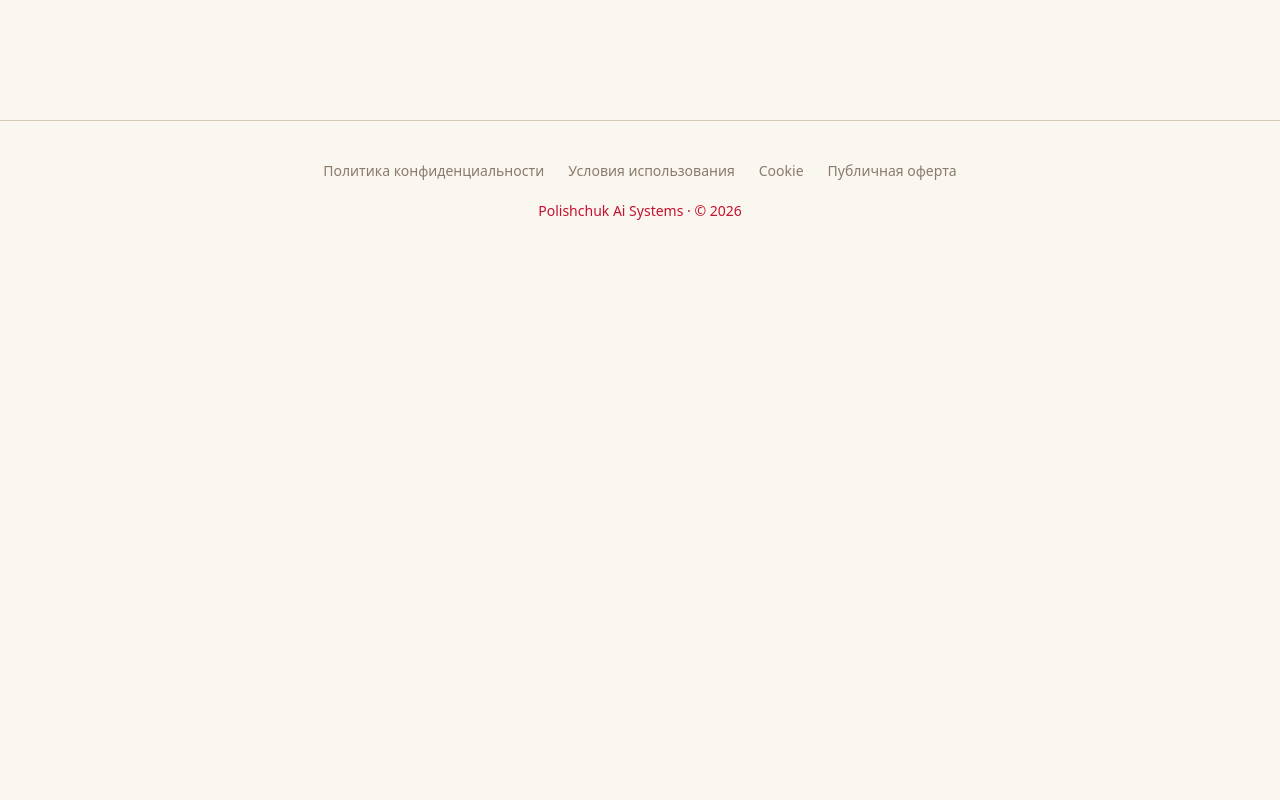
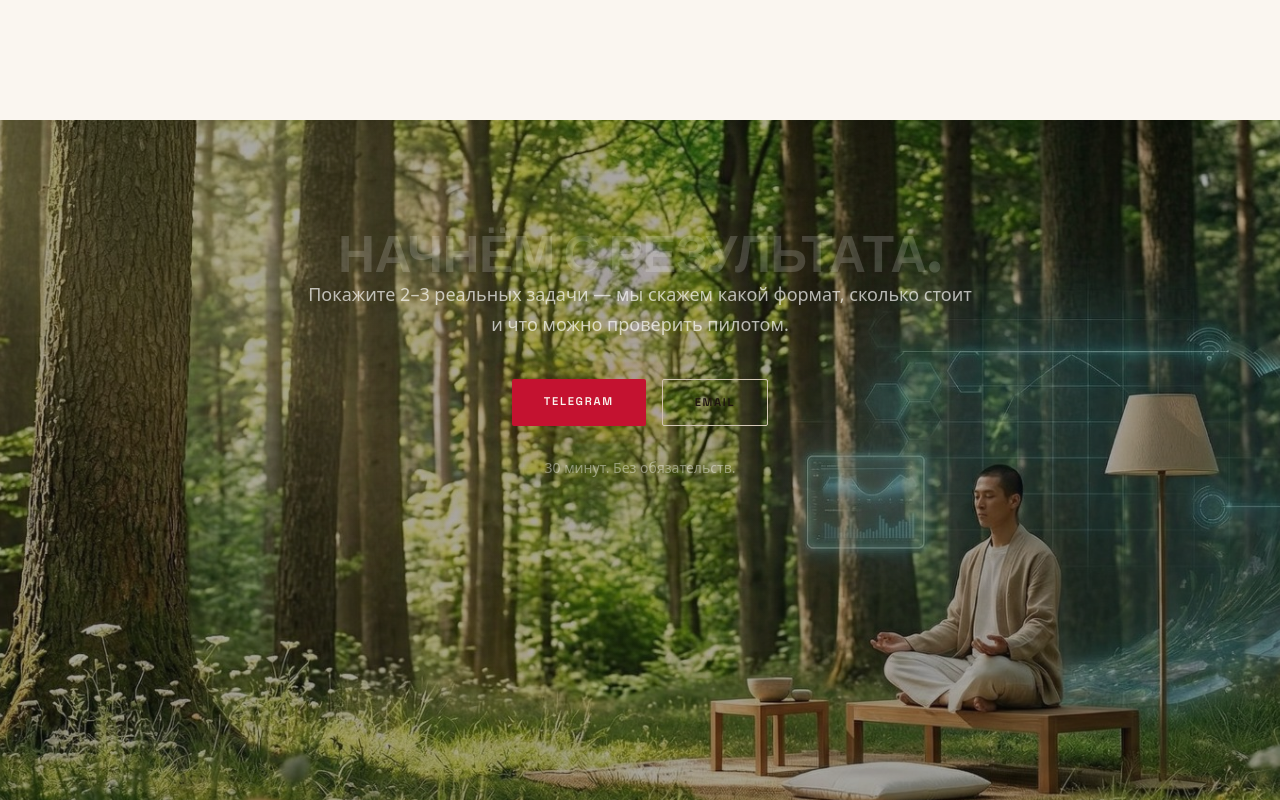
Before and after one commit to artemdali21-ship-it/ps-landing, a Next.js app: page / in a window 1280 px wide. Shown: the part 9480-10280 px from the top of the page. Before the commit the page ends 9741 px from the top, so only its background shows below. Built offline with nearby package versions, Linux system fonts and the light colour scheme; a web font is replaced by a local one.

Commit message:
fix: restore static final screen, remove FinalOverlay from sticky zone

```diff
--- a/app/page.tsx
+++ b/app/page.tsx
@@ -300,13 +300,26 @@ export default function Home() {
             <Process />
           </SectionOverlay>
 
-          {/* Scene 6 → FinalCTA: 87%→ stays */}
-          <FinalOverlay p={p} enter={0.87} show={0.93}>
-            <div id="cta">
-              <FinalCTA />
-            </div>
-          </FinalOverlay>
+        </div>
+      </div>
 
+      {/* ── Static final screen — forest + FinalCTA ──────────────────────────── */}
+      <div
+        id="cta"
+        style={{
+          position: "relative",
+          minHeight: "100vh",
+          backgroundImage: "url('/images/scenes/6g-desktop.webp')",
+          backgroundSize: "cover",
+          backgroundPosition: "center 40%",
+          display: "flex",
+          alignItems: "flex-start",
+          justifyContent: "center",
+        }}
+      >
+        <div style={{ position: "absolute", inset: 0, background: "rgba(10,10,10,0.35)" }} />
+        <div style={{ position: "relative", zIndex: 1, width: "100%" }}>
+          <FinalCTA />
         </div>
       </div>
 
```
